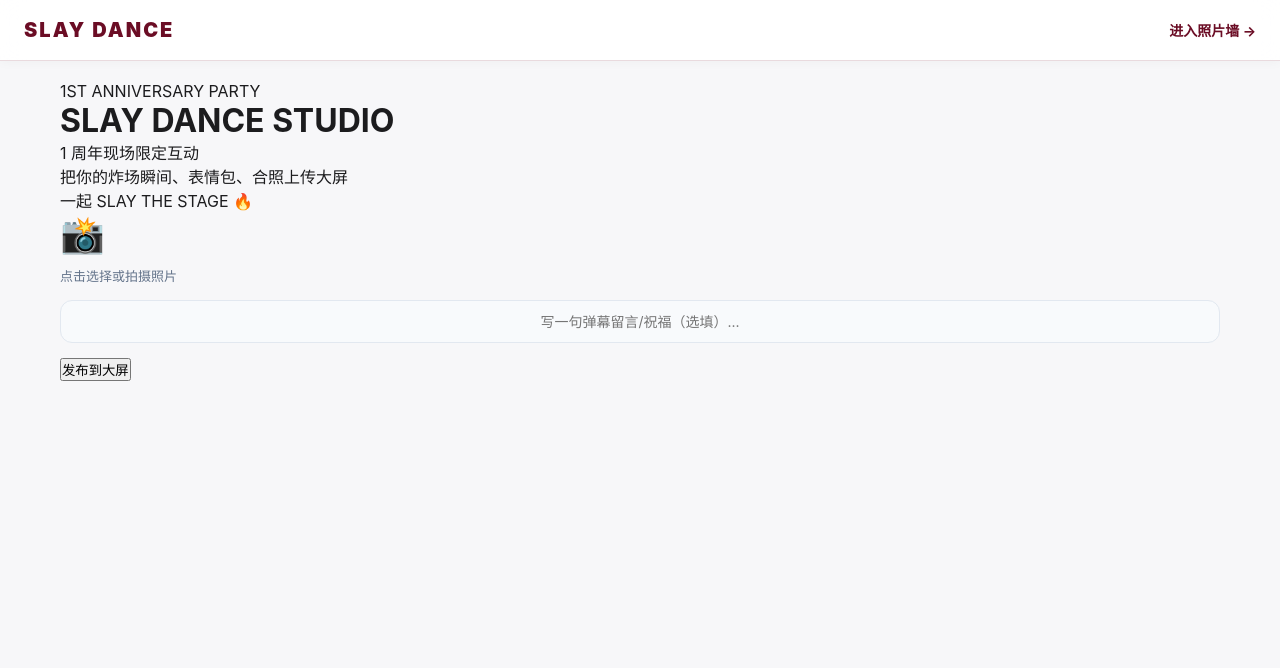
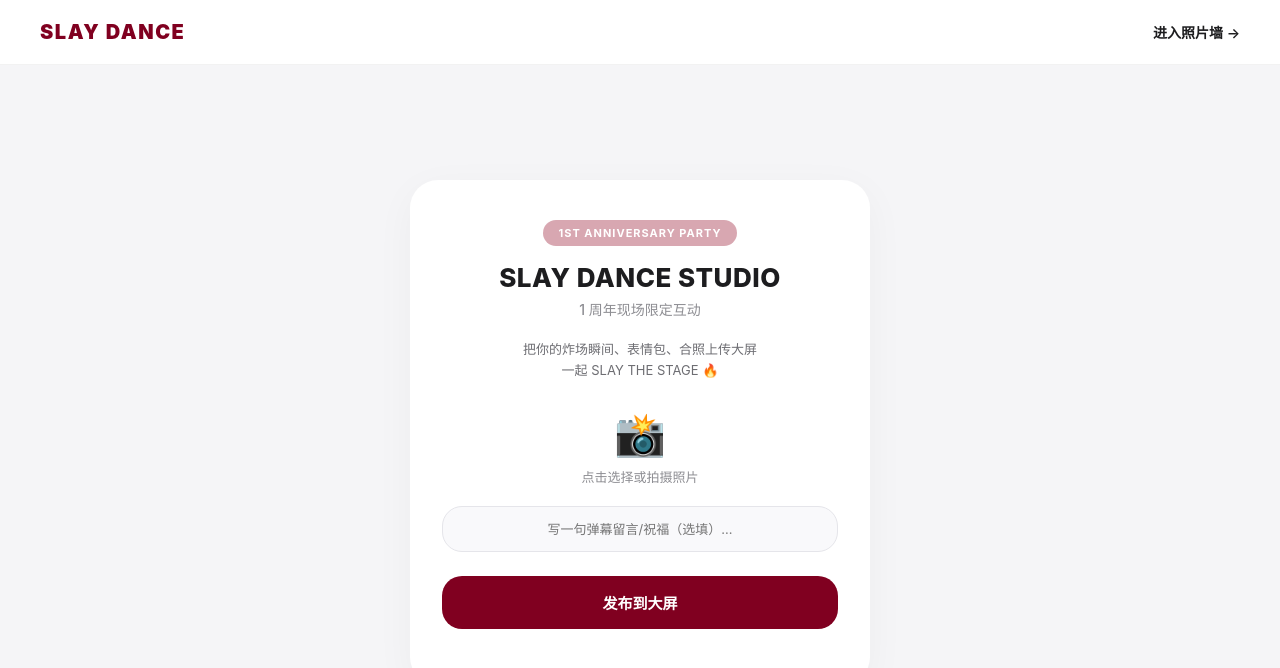
Before and after one commit to tansze27/slay-photo-wall, a website: page public/index.html in a window 1280 px wide. Drawn offline with Linux system fonts and the light colour scheme.

```diff
--- a/public/index.html
+++ b/public/index.html
@@ -4,34 +4,189 @@
   <meta charset="UTF-8">
   <meta name="viewport" content="width=device-width, initial-scale=1.0, maximum-scale=1.0, user-scalable=no">
   <title>SLAY DANCE STUDIO - 1st Anniversary</title>
-  <link rel="stylesheet" href="style.css">
   <style>
-    /* 留言输入框专属美化样式 */
-    .comment-input-container {
-      margin: 15px 0;
+    * {
+      box-sizing: border-box;
+      margin: 0;
+      padding: 0;
+      font-family: -apple-system, BlinkMacSystemFont, "Segoe UI", Roboto, "Helvetica Neue", Arial, sans-serif;
+    }
+
+    body {
+      background-color: #f5f5f7;
+      color: #1d1d1f;
+      min-height: 100vh;
+      display: flex;
+      flex-direction: column;
+    }
+
+    /* 顶部导航栏 */
+    header {
+      display: flex;
+      justify-content: space-between;
+      align-items: center;
+      padding: 20px 40px;
+      background: #ffffff;
+      border-bottom: 1px solid rgba(0, 0, 0, 0.05);
+    }
+
+    .brand-title {
+      font-size: 20px;
+      font-weight: 900;
+      color: #800020;
+      letter-spacing: 1.5px;
+    }
+
+    .nav-links a {
+      color: #1d1d1f;
+      text-decoration: none;
+      font-size: 14px;
+      font-weight: 600;
+      transition: color 0.2s;
+    }
+
+    .nav-links a:hover {
+      color: #800020;
+    }
+
+    /* 居中容器与白卡片 */
+    .container {
+      flex: 1;
+      display: flex;
+      justify-content: center;
+      align-items: center;
+      padding: 40px 20px;
+    }
+
+    .card {
+      background: #ffffff;
+      border-radius: 28px;
+      padding: 40px 32px;
       width: 100%;
+      max-width: 460px;
+      text-align: center;
+      box-shadow: 0 10px 40px rgba(0, 0, 0, 0.04);
+      display: flex;
+      flex-direction: column;
+      align-items: center;
     }
-    .comment-input-container input {
+
+    /* 粉色标签 */
+    .badge {
+      display: inline-block;
+      background: #d8a7b1;
+      color: #ffffff;
+      font-size: 11px;
+      font-weight: 700;
+      padding: 6px 16px;
+      border-radius: 20px;
+      letter-spacing: 1px;
+      margin-bottom: 16px;
+    }
+
+    .welcome-title {
+      font-size: 26px;
+      font-weight: 800;
+      color: #1d1d1f;
+      margin-bottom: 6px;
+      letter-spacing: 0.5px;
+    }
+
+    .subtitle {
+      font-size: 14px;
+      color: #8e8e93;
+      margin-bottom: 20px;
+      font-weight: 500;
+    }
+
+    .desc {
+      font-size: 13px;
+      color: #6e6e73;
+      line-height: 1.6;
+      margin-bottom: 28px;
+    }
+
+    /* 上传区域与图标 */
+    .upload-zone {
+      cursor: pointer;
+      margin-bottom: 20px;
+      display: flex;
+      flex-direction: column;
+      align-items: center;
+    }
+
+    .upload-icon {
+      font-size: 42px;
+      margin-bottom: 8px;
+      transition: transform 0.2s;
+    }
+
+    .upload-zone:hover .upload-icon {
+      transform: scale(1.1);
+    }
+
+    .upload-hint {
+      font-size: 13px;
+      color: #8e8e93;
+    }
+
+    /* 弹幕留言框 */
+    .comment-container {
       width: 100%;
-      padding: 12px 16px;
-      border: 1px solid #e2e8f0;
-      border-radius: 12px;
-      background: #f8fafc;
-      font-size: 14px;
-      color: #334155;
-      box-sizing: border-box;
+      margin-bottom: 24px;
+    }
+
+    .comment-input {
+      width: 100%;
+      padding: 14px 20px;
+      border: 1px solid #e5e5ea;
+      border-radius: 20px;
+      background: #f9f9fb;
+      font-size: 13px;
+      color: #1d1d1f;
+      text-align: center;
       outline: none;
       transition: all 0.2s ease;
-      text-align: center;
     }
-    .comment-input-container input:focus {
+
+    .comment-input:focus {
       border-color: #800020;
       background: #ffffff;
-      box-shadow: 0 0 0 3px rgba(128, 0, 32, 0.1);
+      box-shadow: 0 0 0 4px rgba(128, 0, 32, 0.08);
+    }
+
+    /* 发布大按钮 */
+    .btn-submit {
+      width: 100%;
+      background: #800020;
+      color: #ffffff;
+      border: none;
+      padding: 16px;
+      border-radius: 20px;
+      font-size: 15px;
+      font-weight: 700;
+      cursor: pointer;
+      transition: background 0.2s, transform 0.1s;
+    }
+
+    .btn-submit:hover {
+      background: #600018;
+    }
+
+    .btn-submit:active {
+      transform: scale(0.98);
+    }
+
+    .status-msg {
+      margin-top: 16px;
+      font-size: 13px;
+      font-weight: 600;
+      color: #800020;
     }
   </style>
 </head>
 <body>
+
   <header>
     <div class="brand-title">SLAY DANCE</div>
     <nav class="nav-links">
@@ -50,16 +205,15 @@
         一起 SLAY THE STAGE 🔥
       </p>
 
-      <form id="uploadForm">
+      <form id="uploadForm" style="width: 100%;">
         <div class="upload-zone" onclick="document.getElementById('fileInput').click()">
           <input type="file" id="fileInput" accept="image/*" style="display: none;">
           <div class="upload-icon">📸</div>
-          <p id="uploadText" style="margin-top: 5px; font-size: 13px; color: #64748b;">点击选择或拍摄照片</p>
+          <p id="uploadText" class="upload-hint">点击选择或拍摄照片</p>
         </div>
 
-        <!-- 仅新增留言框 -->
-        <div class="comment-input-container">
-          <input type="text" id="commentInput" placeholder="写一句弹幕留言/祝福（选填）...">
+        <div class="comment-container">
+          <input type="text" id="commentInput" class="comment-input" placeholder="写一句弹幕留言/祝福（选填）...">
         </div>
 
         <button type="submit" class="btn-submit" id="submitBtn">发布到大屏</button>
@@ -78,6 +232,7 @@
     fileInput.addEventListener('change', () => {
       if (fileInput.files.length > 0) {
         uploadText.innerText = `已选择: ${fileInput.files[0].name}`;
+        uploadText.style.color = '#1d1d1f';
       }
     });
 
@@ -101,6 +256,7 @@
           statusMessage.innerText = '🎉 上传成功！即刻登上大屏！';
           form.reset();
           uploadText.innerText = '点击选择或拍摄照片';
+          uploadText.style.color = '#8e8e93';
         } else {
           statusMessage.innerText = '上传失败，请重试';
         }
```
Also changed, not shown: public/gallery.html (+14 -4 lines), server.js (+16 -3 lines).
